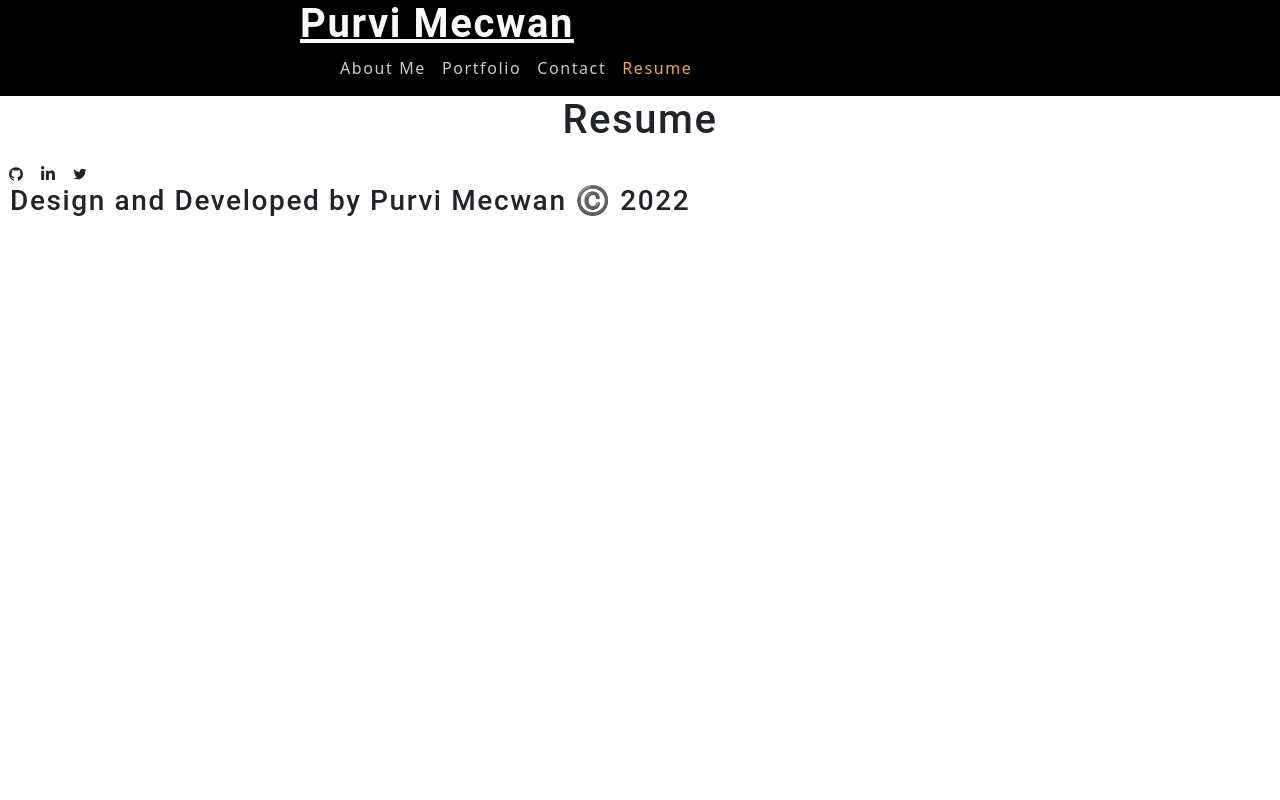
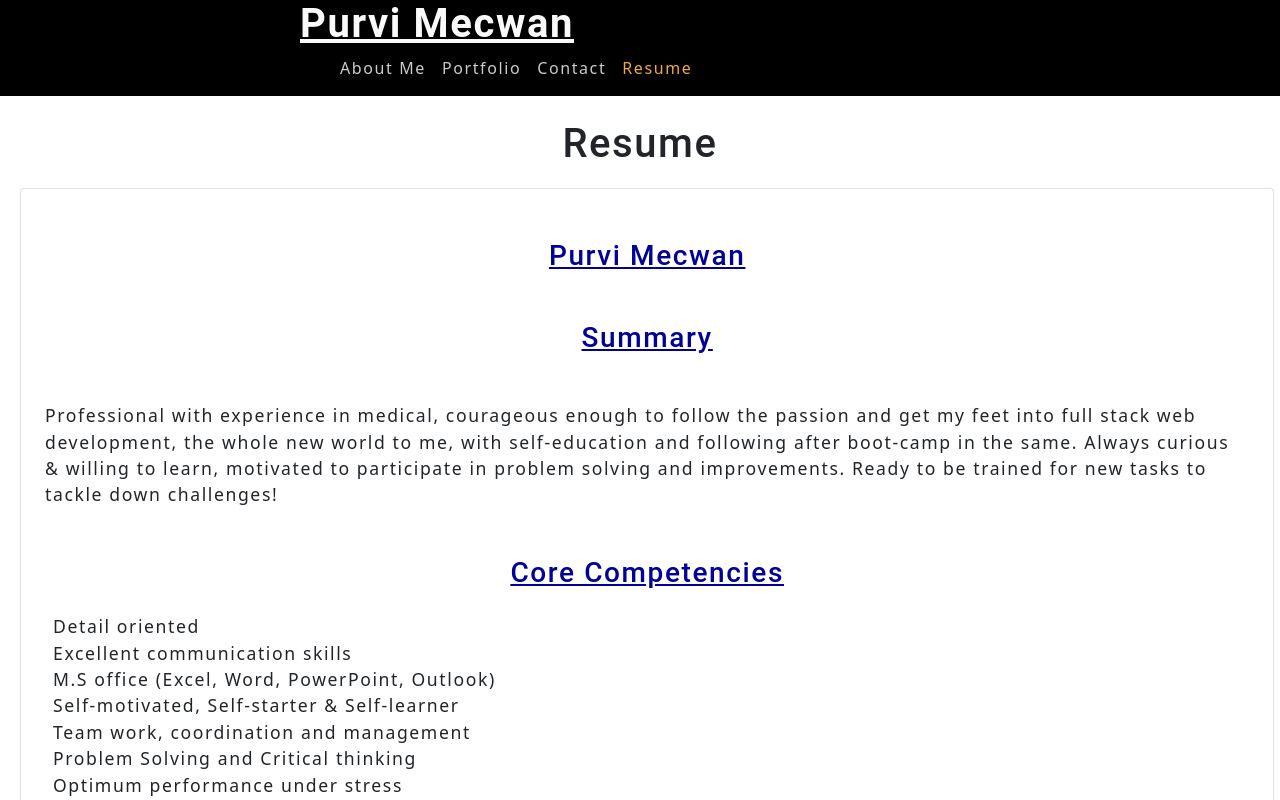
Before and after one commit to PurviMec/portfolio, a React (Create React App) app: page / in a window 1280 px wide. Both pictures are taken after a click on the element "Resume". Shown: the top 800 px of the page. Built offline with nearby package versions, Linux system fonts and the light colour scheme.

Commit message:
add resume page

```diff
--- a/src/components/About/index.js
+++ b/src/components/About/index.js
@@ -13,7 +13,7 @@ function About (props) {
     },[currentLink]);
     return(
         <div>
-            <h1>{capitalizeFirstLetter(currentLink.name)}</h1>
+            <h1 className="mt-4">{capitalizeFirstLetter(currentLink.name)}</h1>
             <p>
                {currentLink.description}
             </p>
--- a/src/components/Resume/index.js
+++ b/src/components/Resume/index.js
@@ -2,9 +2,66 @@ import React from "react";
 
 function Resume (){
     return(
-        <div>
-            <a href="/resume"></a>
-        </div>
+        <section>
+            <div className="card resume-card">
+
+                    <h3 className="resume-h3 m-4 text-decoration-underline">
+                        Purvi Mecwan
+                    </h3>
+
+                    <h3 className="resume-h3 m-4 text-decoration-underline">
+                        Summary
+                    </h3>
+                    <p className="resume-p m-4">
+                    Professional with experience in medical, courageous enough to follow the passion and get my feet into full stack web development, the whole new world to me, with self-education and following after boot-camp in the same. Always curious & willing to learn, motivated to participate in problem solving and improvements. Ready to be trained for new tasks to tackle down challenges!
+                    </p>
+                    <h3 className="resume-h3 m-4 text-decoration-underline">
+                        Core Competencies
+                    </h3>
+                    <ul>
+                        <li>Detail oriented</li>
+                        <li>Excellent communication skills</li>
+                        <li>M.S office (Excel, Word, PowerPoint, Outlook)</li>
+                        <li>Self-motivated, Self-starter & Self-learner</li>
+                        <li>Team work, coordination and management</li>
+                        <li>Problem Solving and Critical thinking</li>
+                        <li>Optimum performance under stress</li>
+                        <li>Time management & work under deadlines</li>
+                    </ul>
+                    <h3 className="resume-h3 m-4 text-decoration-underline">
+                        Education
+                    </h3>
+                    <u><h5>Boot-Camp: Full Stack Web development	 2021 </h5></u>
+                    <p className="resume-p m-4">University of Toronto 	 Toronto, ON, Canada</p>
+
+                    <u><h5>Bachelors: Homeopathic Medicine 	 2018 </h5></u>
+                    <p className="resume-p m-4">Bhavnagar University 	 Ahmedabad, GJ, India</p>
+
+                    <u><h5>Future Goals:</h5></u>
+                    <p className="resume-p m-4">Working towards expertise in coding and make myself better worth-while in industry</p>
+
+                    <u><h3 className="resume-h3 m-4 text-decoration-underline">
+                        Experties
+                    </h3></u>
+                    <ul>
+                        <li>JavaScript</li>
+                        <li>HTML</li>
+                        <li>Advance CSS</li>
+                        <li>jQuery</li>
+                        <li>Bootstrap</li>
+                        <li>Node.js</li>
+                        <li>MySql</li>
+                        <li>NoSql</li>
+                        <li>MongoDB</li>
+                        <li>React.js</li>
+                        <li>Express.js</li>
+                    </ul>
+
+                    <u><h5>Experience: </h5></u>
+
+
+            </div>
+        </section>
     )
 }
 
--- a/src/index.css
+++ b/src/index.css
@@ -224,3 +224,14 @@ textarea {
   display: inline-flex;
   margin-left: 300px;
 }
+
+.resume-card {
+  height: 1500px;
+  width: 98%;
+  text-align: left;
+}
+
+.resume-h3 {
+  text-align: center;
+  color: rgb(1, 1, 151);
+}
```
